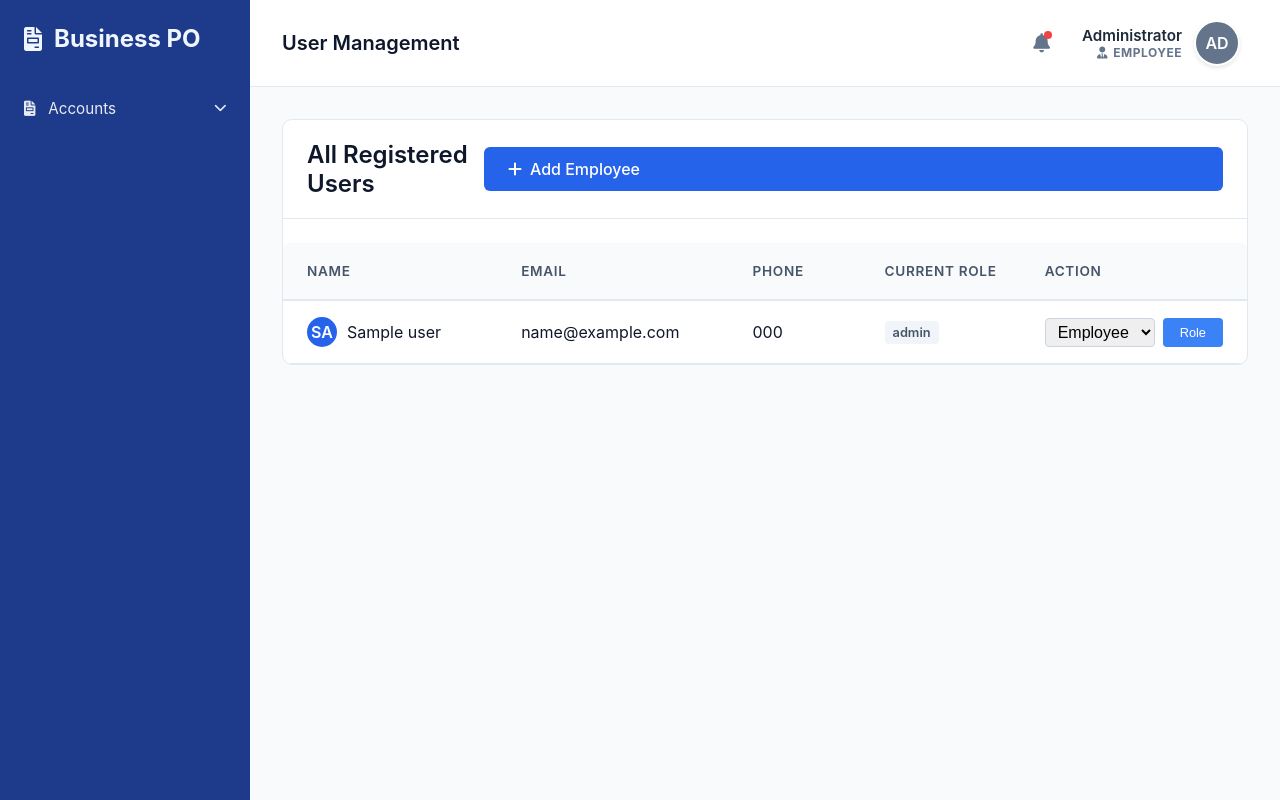
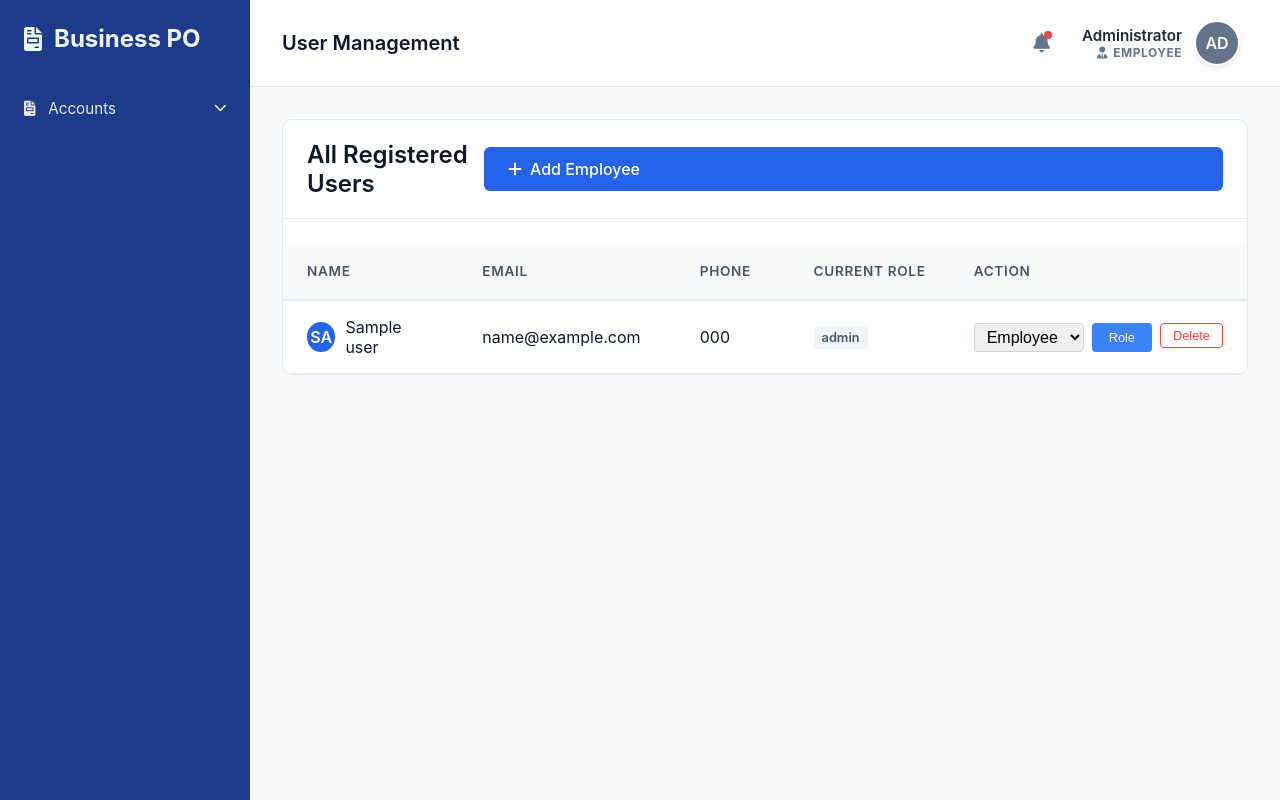
Before and after one commit to kalmeshwargurav1028-sys/business-po, a Flask app: template business_dashboard/templates/users.html in a window 1280 px wide. Run offline with Flask 3, Linux system fonts and the light colour scheme; the template is opened without the code that fills it: most values are stand-ins (such as "Sample title", 1, 10 or a date in 2020); a database or web service that is not in the repository returns one stand-in record (values such as "Sample title").

Commit message:
Add delete user feature to admin dashboard

```diff
--- a/business_dashboard/app.py
+++ b/business_dashboard/app.py
@@ -740,6 +740,24 @@ def update_role(user_id):
     flash('User role updated successfully!', 'success')
     return redirect(url_for('users'))
 
+@app.route('/delete-user/<user_id>', methods=['POST'])
+@admin_required
+def delete_user(user_id):
+    if not session.get('logged_in'):
+        return redirect(url_for('login'))
+
+    from bson.objectid import ObjectId
+    try:
+        if str(session.get('user_id')) == str(user_id):
+            flash('You cannot delete your own account.', 'error')
+            return redirect(url_for('users'))
+
+        users_collection.delete_one({'_id': ObjectId(user_id)})
+        flash('User deleted successfully.', 'success')
+    except Exception as e:
+        flash(f'Failed to delete user: {str(e)}', 'error')
+    return redirect(url_for('users'))
+
 @app.route('/update-permissions/<user_id>', methods=['POST'])
 @admin_required
 def update_permissions(user_id):
--- a/business_dashboard/templates/users.html
+++ b/business_dashboard/templates/users.html
@@ -201,6 +201,9 @@ function openPermModal(userId, userName, permissions) {
                             {% if u.get('role', 'Employee') == 'Employee' %}
                             <button type="button" class="btn" style="padding: 4px 12px; font-size: 0.8rem; background: white; border: 1px solid #cbd5e1; cursor: pointer; border-radius: 4px; color: #475569;" onclick='openPermModal("{{ u._id }}", "{{ u.name }}", {{ u.get("permissions", {}) | tojson }})'>Permissions</button>
                             {% endif %}
+                            <form action="{{ url_for('delete_user', user_id=u._id) }}" method="POST" style="margin: 0;" onsubmit="return confirm('Are you sure you want to delete this user?');">
+                                <button type="submit" class="btn" style="padding: 4px 12px; font-size: 0.8rem; background: white; border: 1px solid #ef4444; cursor: pointer; border-radius: 4px; color: #ef4444;">Delete</button>
+                            </form>
                         </div>
                         {% else %}
                         <span style="color: #94a3b8; font-size: 0.8rem; font-style: italic;">Cannot change own role</span>
```
